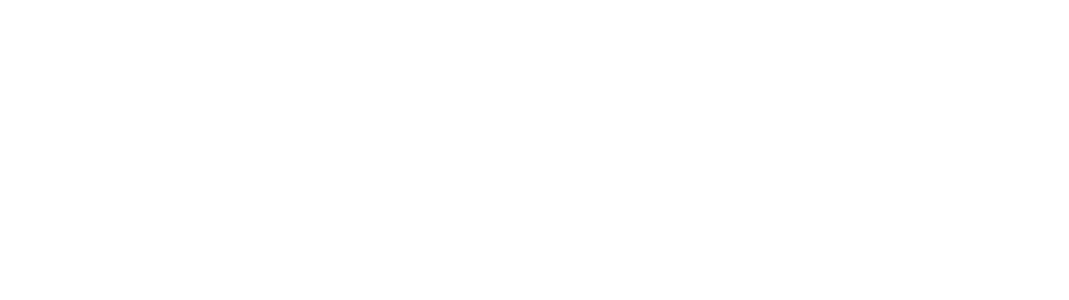
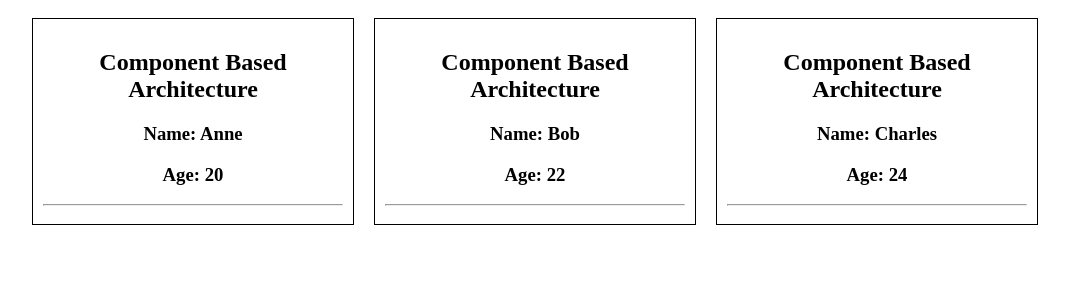
Before and after one commit to mmartins23/mastering-react-interviews, a React (Create React App) app: page / in a window 1280 px wide. Shown: the top 300 px of the page, without its empty margins (105-1174 px from the left). Built offline with nearby package versions, Linux system fonts and the light colour scheme.

Commit message:
3. Component Based Architecture

```diff
--- a/src/App.js
+++ b/src/App.js
@@ -1,9 +1,12 @@
 import './App.css';
+import { PersonDetails } from './components/PersonDetails';
 
 function App() {
   return (
     <div className="App">
-
+      <PersonDetails name="Anne" age={20} />
+      <PersonDetails name="Bob" age={22} />
+      <PersonDetails name="Charles" age={24} />
     </div>
   );
 }
--- /dev/null
+++ b/src/components/PersonDetails.jsx
@@ -0,0 +1,12 @@
+import "./persondetails.css";
+
+export const PersonDetails = ({ name, age }) => {
+    return (
+        <div className="pers">
+            <h2>Component Based Architecture</h2>
+            <h3>Name: {name}</h3>
+            <h3>Age: {age}</h3>
+            <hr/>
+        </div>
+    )
+}
--- /dev/null
+++ b/src/components/persondetails.css
@@ -0,0 +1,7 @@
+.pers {
+    width: 300px;
+    border: 1px solid black;
+    padding: 10px;
+    margin: 10px;
+    display: inline-block;
+}
```
